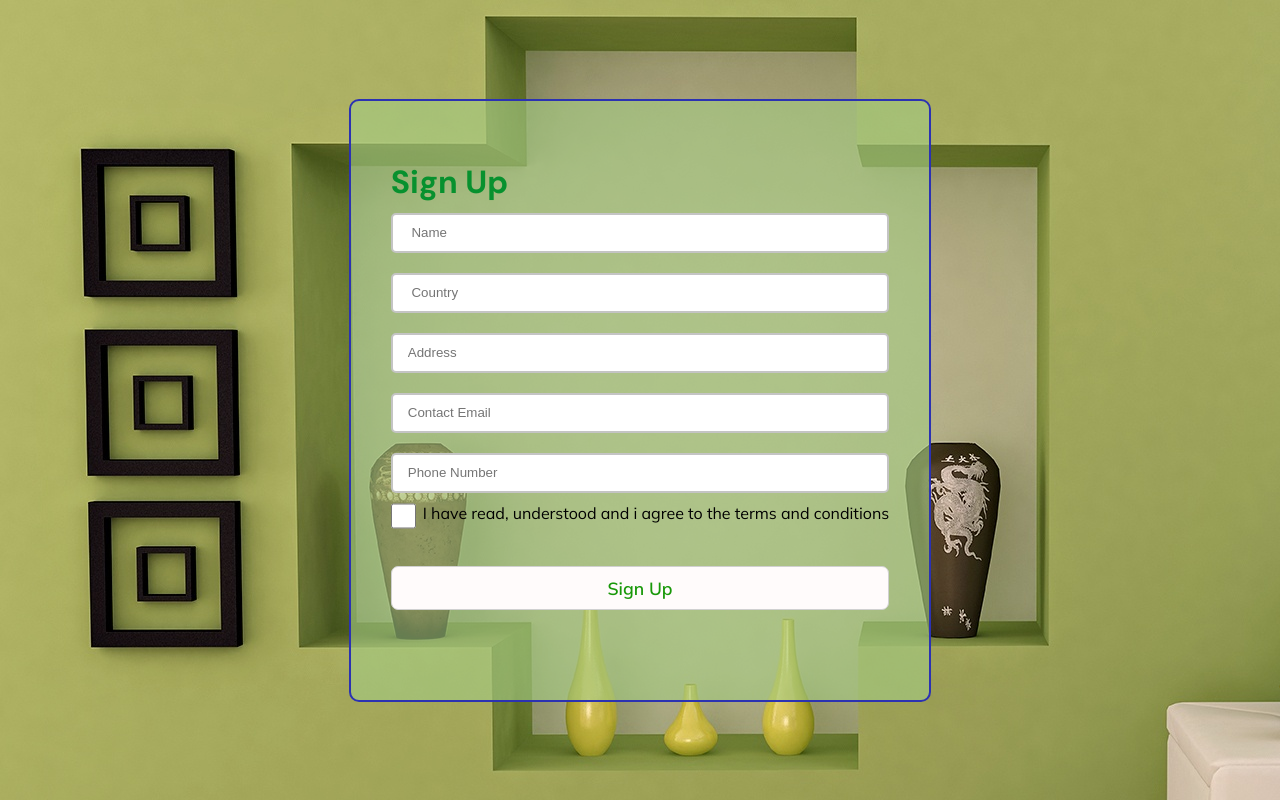
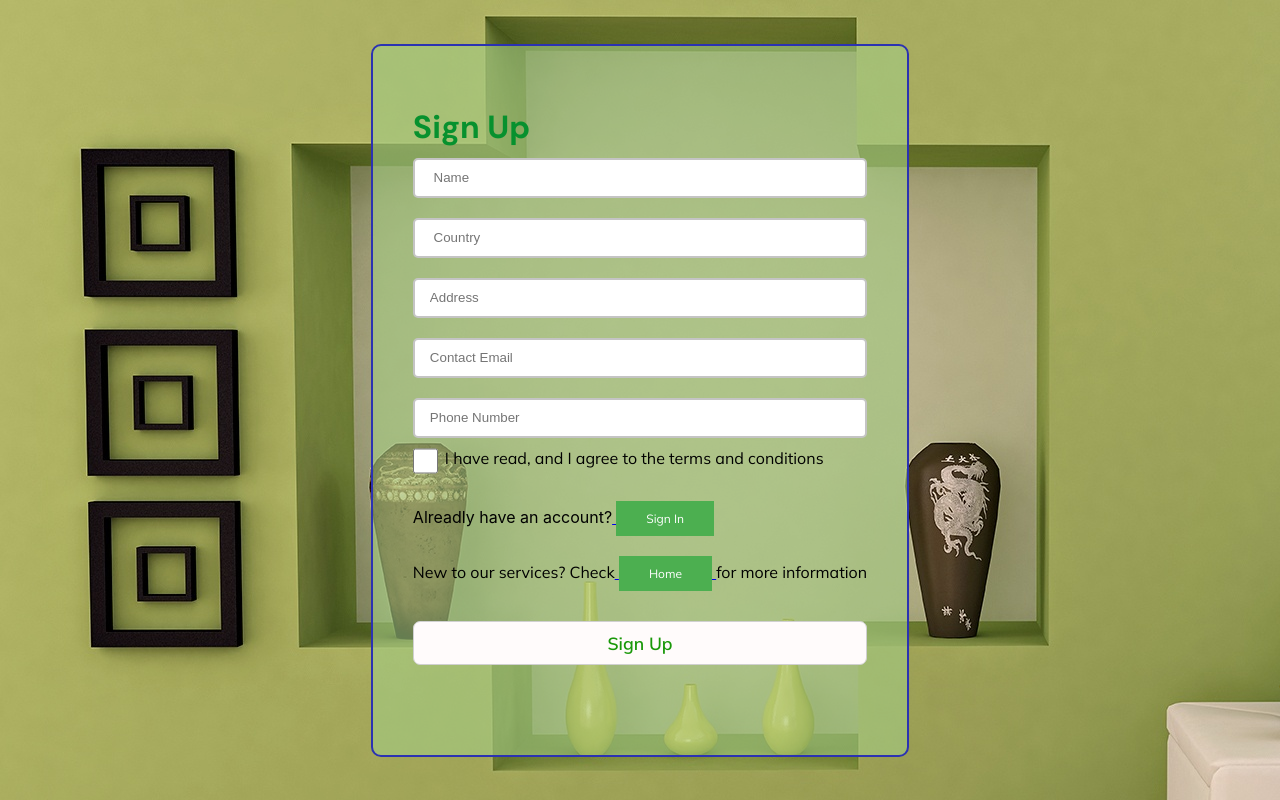
Before and after one commit to Sammy5049/admindash, a React (Create React App) app: page /#/signup in a window 1280 px wide. Built offline with nearby package versions, Linux system fonts and the light colour scheme.

Commit message:
Sign up page

```diff
--- a/package.json
+++ b/package.json
@@ -12,6 +12,7 @@
     "react-dom": "^18.1.0",
     "react-router-dom": "^6.3.0",
     "react-scripts": "5.0.1",
+    "styled-components": "^5.3.5",
     "web-vitals": "^2.1.4"
   },
   "scripts": {
--- a/src/components/Login/Signout.js
+++ b/src/components/Login/Signout.js
@@ -1,4 +1,3 @@
-import { link } from "fs";
 
 /*const history = useHistory();
 function Signout() {
--- a/src/components/Login/Signup.js
+++ b/src/components/Login/Signup.jsx
@@ -1,9 +1,9 @@
 import { useEffect, useState } from "react";
-
+import { Link } from 'react-router-dom';
+import styled from 'styled-components'
 import './signin.css'
 // import { ToastContainer, toast } from "react-toastify";
 // import { Link } from "react-router-dom";
-
 function Signup() {
 
     const [formValid, setFormValid] = useState(false)
@@ -69,8 +69,23 @@ function Signup() {
                     <p> {form.phoneNumber} </p>
                     <div style={{ display: "flex", alignItems: "flex-start" }}>
                         <input type="checkbox" style={{ width: "25px", margin: "-7px 7px 0 0" }} id="readTerms" />
-                        <p >I have read, understood and i agree to the terms and conditions</p>
+                        <p >I have read, and I agree to the terms and conditions</p>
                     </div>
+                    <br></br>
+                    <div >
+                        Alreadly have an account?
+
+                        <Link to="/Signin"> <button className="Button"> Sign In</button> </Link>
+
+                    </div>
+                    <br></br>
+                    <p> New to our services? Check
+
+                        <Link to="/Home"> <button className="Button"> Home</button> </Link> for more information
+
+                    </p>
+
+
                     <button
                         className={formValid ? "auth_signup-active" : "auth_signup-submit"}
                     // type="submit"
--- a/src/components/Login/signin.css
+++ b/src/components/Login/signin.css
@@ -1,6 +1,17 @@
 .guard {
- background-color: #a5cc829d;
- border: 2px solid #2b32b2;
- border-radius: 10px;
- padding: 60px 40px;
+    background-color: #a5cc829d;
+    border: 2px solid #2b32b2;
+    border-radius: 10px;
+    padding: 60px 40px;
 }
+
+.Button {
+    background-color: #4CAF50;
+    border: none;
+    color: white;
+    padding: 10px 30px;
+    text-align: center;
+    text-decoration: none;
+    display: inline-block;
+    font-size: 12px;
+}
--- a/src/components/Navbar.js
+++ b/src/components/Navbar.js
@@ -18,8 +18,8 @@ const Navbar = () => {
             </div>
 
             <div className='navbar-signins'>
-                <Link to='/ signin'> <button>  Sign In</button> </Link>
-                <Link to='/signup' > <button> Sign Up </button> </Link>
+                <Link to='/Signin'> <button>  Sign In</button> </Link>
+                <Link to='/Signup' > <button> Sign Up </button> </Link>
             </div>
         </div>
     )
--- a/src/components/ProtectedRoutes.js
+++ b/src/components/ProtectedRoutes.js
@@ -10,7 +10,7 @@ const ProtectedRoutes = () => {
 
     const isAuth = userAuth()
 
-    return isAuth ? <Outlet /> : <Navigate to='/signup' />;
+    return isAuth ? <Outlet /> : <Navigate to='/Signup' />;
 }
 
 
--- a/src/pages/Dashboard.js
+++ b/src/pages/Dashboard.js
@@ -108,7 +108,6 @@ function Dashboard() {
                                     : path.includes("clients") ? "Clients"
                                         : path.includes("products") ? "Products"
                                             : path.includes("teamMembers") ? "teamMembers"
-
                                                 : path.includes("apis") ? "APIs"
                                                     : "Your Notes"
                             }
```
Also changed, not shown: 1 other file (tests, documents, lock files or other folders).
